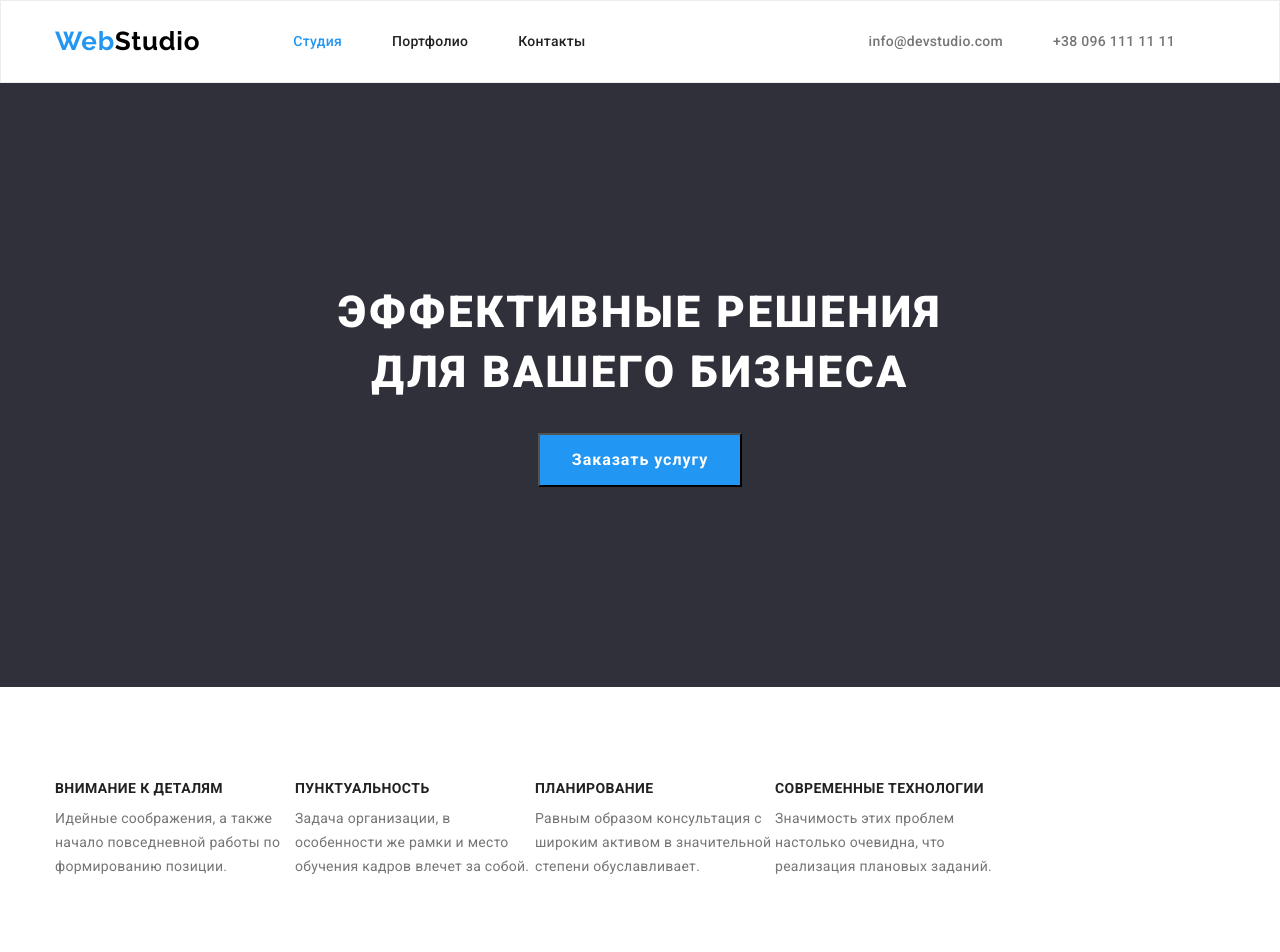
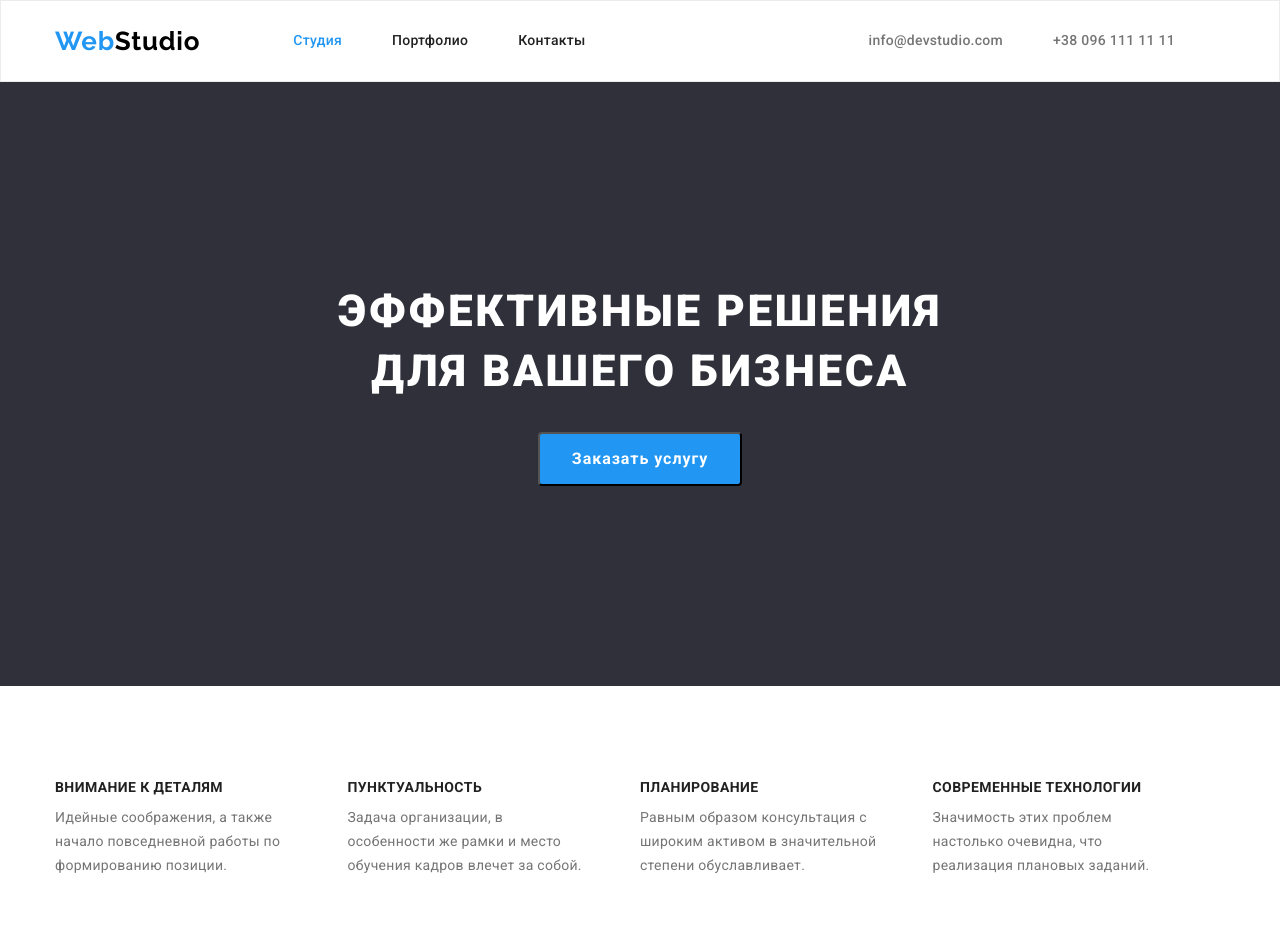
Before and after one commit to AlexandrZdyr/goit-markup-hw-03, a plain HTML site: page index.html in a window 1280 px wide. Shown: the top 952 px of the page. Drawn offline with nearby package versions, Linux system fonts and the light colour scheme.

Commit message:
goit-markup-hw-03

```diff
--- a/index.html
+++ b/index.html
@@ -48,7 +48,7 @@
             </div>
         </section>
 
-        <section class="about">
+        <section class="section">
             <div class="container">
                 <h2 style="display: none;">Наши преимущества</h2>
 
--- a/style.css
+++ b/style.css
@@ -79,6 +79,11 @@ ul {
     align-items: center;
 }
 
+.link {
+    padding: 32px 0;
+    display: block;
+}
+
 .page-link,
 .page-tel {
     display: flex;
@@ -102,11 +107,6 @@ ul {
     color: var(--button-color);
 }
 
-.page-link {
-    padding-top: 32px;
-    padding-bottom: 32px;
-}
-
 .page-link .link.current {
     color: var(--button-color);
 }
@@ -122,6 +122,8 @@ ul {
     line-height: 1.12em;
     text-decoration: none;
     margin-right: 50px;
+    padding: 32px 0;
+    display: block;
 }
 
 .page-mail:hover,
@@ -165,6 +167,7 @@ ul {
     cursor: pointer;
     margin: 0 auto;
     padding: 10px 32px;
+    border-radius: 4px;
 }
 
 .tittle-botton:hover,
@@ -176,9 +179,8 @@ ul {
 
 /* About */
 
-.about {
-    padding-top: 94px;
-    padding-bottom: 47px;
+.section {
+    padding: 94px 0;
 }
 
 .about-list {
@@ -187,6 +189,11 @@ ul {
 
 .about-photo {
     margin-right: 30px;
+}
+
+.about-list-item:not(:last-child) {
+    width: calc(100% / 4 - 30px);
+    margin-right: 30px
 }
 
 .about-list-tittle {
@@ -376,6 +383,11 @@ ul {
     background-color: var(--button-color);
 }
 
+.current-text {
+    color: var(--animation-color);
+    background-color: var(--button-color)
+}
+
 .filters-text .current-botton {
     color: var(--animation-color);
     background-color: #2196F3;
@@ -396,7 +408,7 @@ ul {
 }
 
 .container-project {
-    padding: 20px 0;
+    padding: 20px 24px;
 }
 
 .filters-project {
```
Also changed, not shown: portfolio.html (+1 -1 lines).
